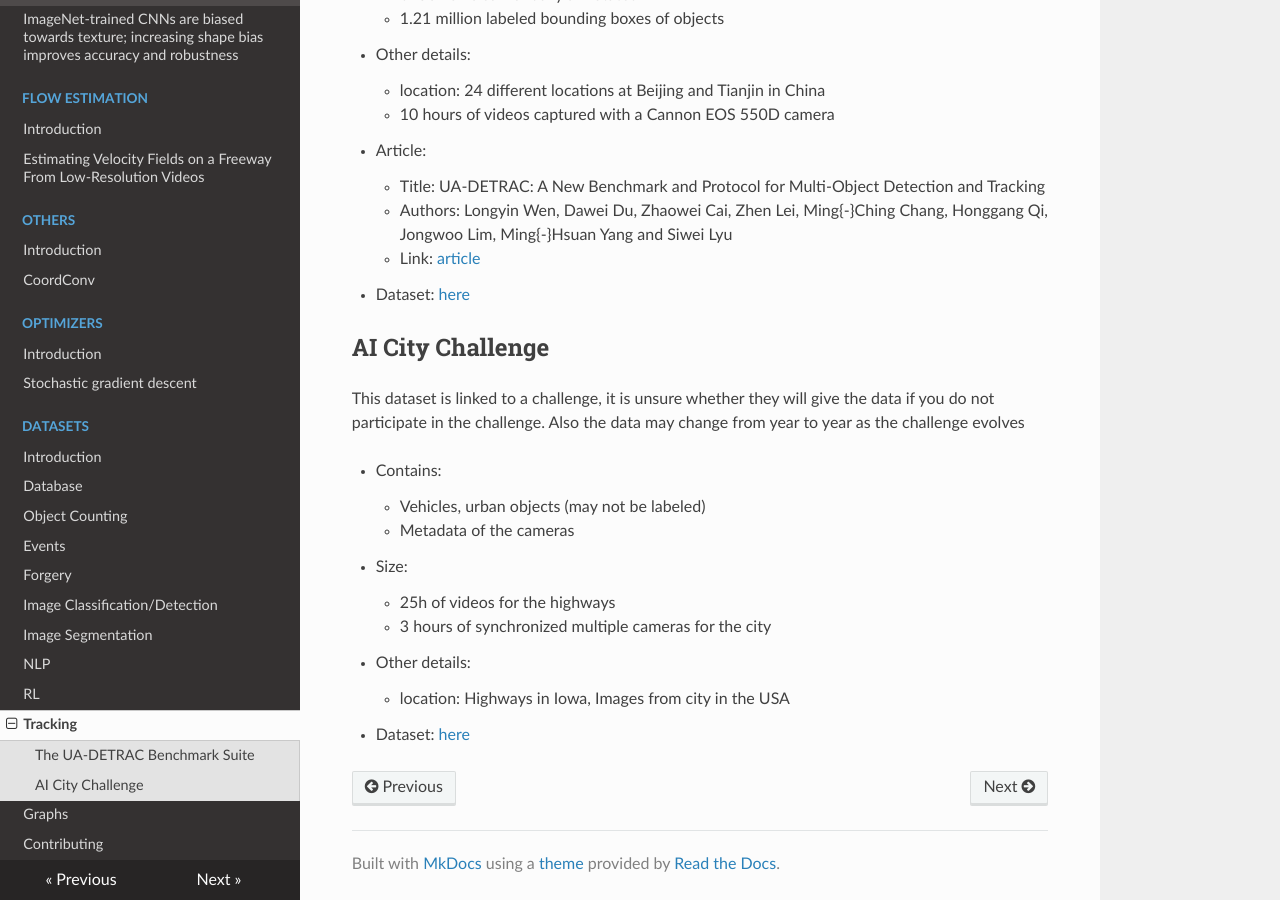
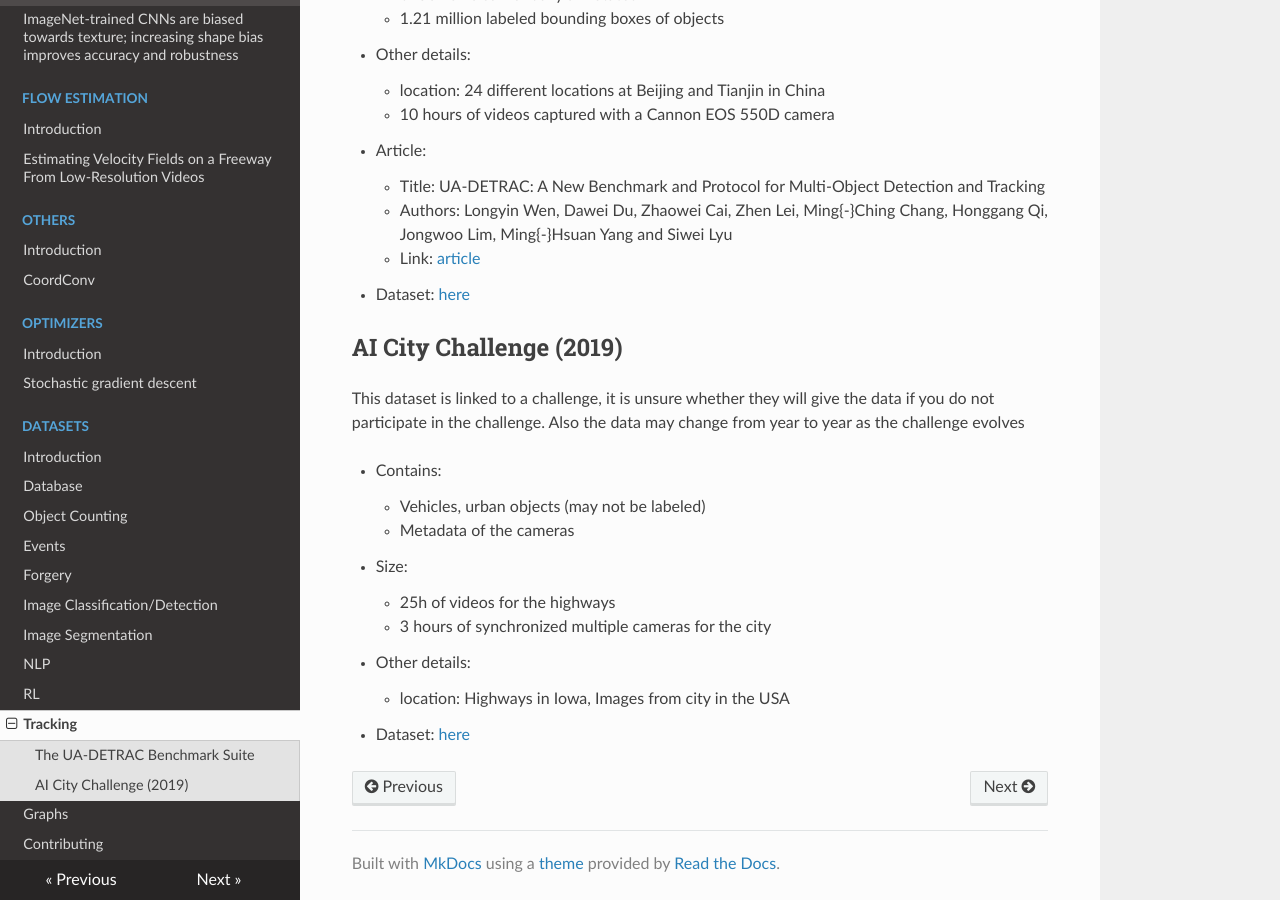
Before and after one commit to D3lt4lph4/papers, an MkDocs documentation site: the page built from docs/datasets/tracking.md, in a window 1280 px wide and 900 px high, scrolled down 581 px. Built offline with MkDocs 1.6.1, drawn with Linux system fonts in a browser that asks for light colours; nearby versions of some CDN libraries; old or Windows-style settings are respelled for this version of MkDocs.

Commit message:
up dataset

```diff
--- a/docs/datasets/tracking.md
+++ b/docs/datasets/tracking.md
@@ -29,7 +29,7 @@ This dataset is both for multi-object detection and multi-object tracking.
 
 - Dataset: [here](http://detrac-db.rit.albany.edu/)
 
-## AI City Challenge
+## AI City Challenge (2019)
 
 This dataset is linked to a challenge, it is unsure whether they will give the data if you do not participate in the challenge. Also the data may change from year to year as the challenge evolves
 
```
